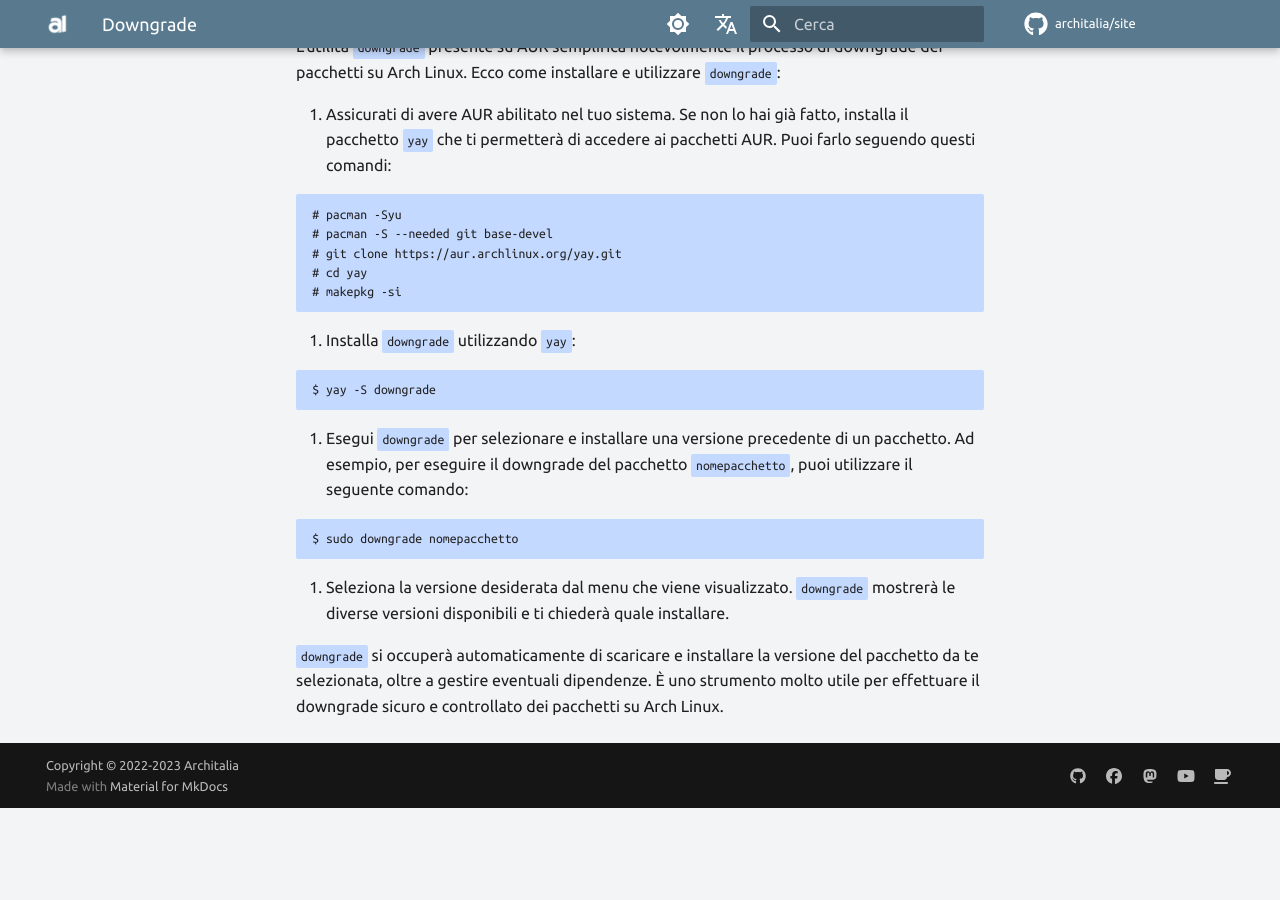
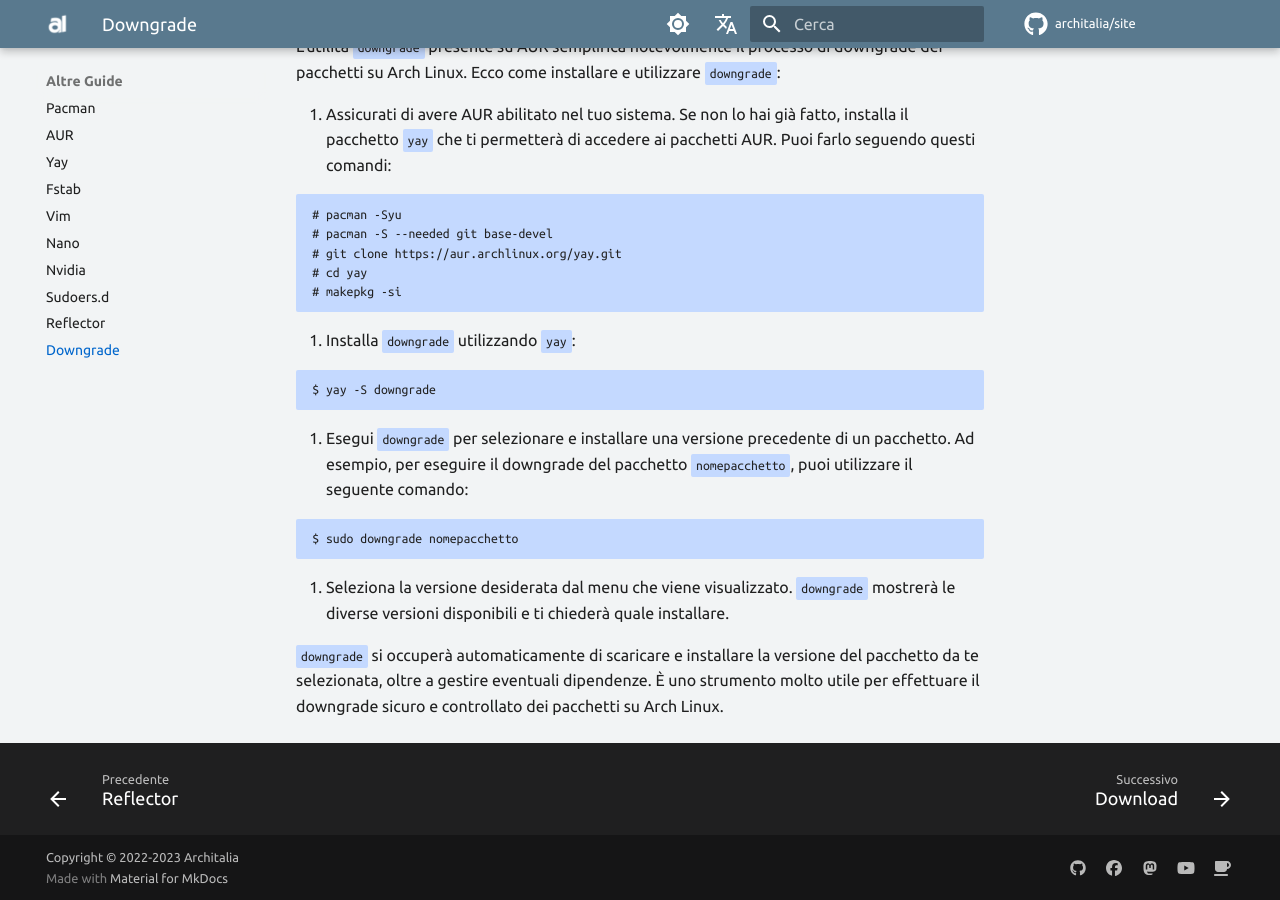
Before and after one commit to ArchItalia/site, an MkDocs documentation site: the page built from docs/Altre-Guide/downgrade.md, in a window 1280 px wide and 900 px high, scrolled down 865 px. Built offline with MkDocs 1.6.1 and Material for MkDocs 9.7.7, drawn with Linux system fonts in a browser that asks for light colours; comment, search, counter and statistics services are not loaded; the version menu is left out; before the commit the page ends 1673 px from its top, so only the background shows below that.

Commit message:
Update mkdocs.yml

```diff
--- a/mkdocs.yml
+++ b/mkdocs.yml
@@ -19,6 +19,7 @@
         - 'Nvidia': 'Altre-Guide/nvidia.md'
         - 'Sudoers.d': 'Altre-Guide/sudoers.md'
         - 'Reflector': 'Altre-Guide/reflector.md'
+        - 'Downgrade': 'Altre-Guide/downgrade.md'
   - 'Download': Download/live.md
   - 'Eng':
         - 'Welcome': en/index.md
```
